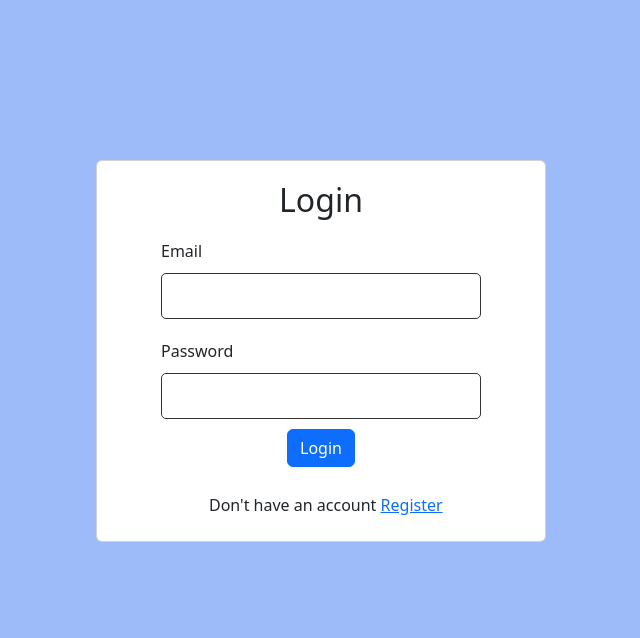
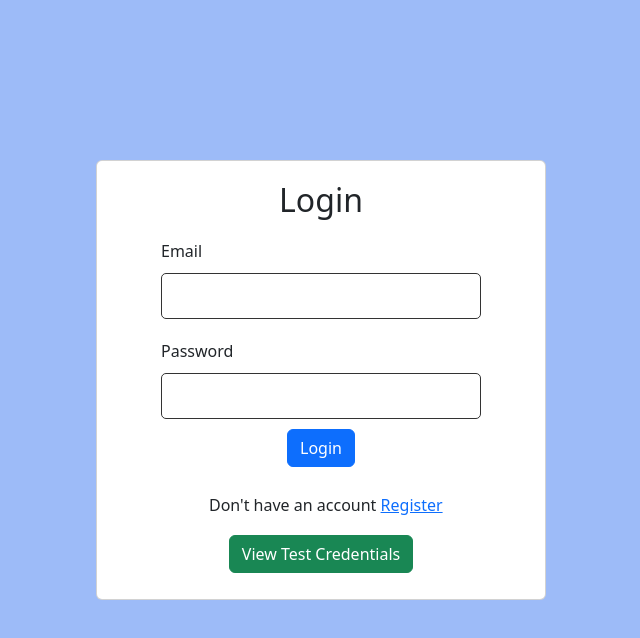
Before and after one commit to prince-arun/React-chat, a React (Create React App) app: page /signIn in a window 1280 px wide. Shown: the top 638 px of the page, without its empty margins (319-959 px from the left). Built offline with nearby package versions, Linux system fonts and the light colour scheme; no server answers.

Commit message:
Demo Credentials Added

```diff
--- a/src/Components/Home/NavBar.js
+++ b/src/Components/Home/NavBar.js
@@ -124,6 +124,9 @@ const NavBar = () => {
               <Modal show={show} onHide={handleClose} className="mx-4">
                 <div className="text-center mt-3">
                   <h2>Register</h2>
+                  <p>
+                    <small>" Test user login below "</small>
+                  </p>
                 </div>
                 <Modal.Body className="mx-5">
                   {/* ------------------------------------- */}
--- a/src/Components/Home/SignIn.js
+++ b/src/Components/Home/SignIn.js
@@ -6,6 +6,8 @@ import Button from "react-bootstrap/Button";
 import Form from "react-bootstrap/Form";
 import { updateDoc, doc } from "firebase/firestore";
 import { useNavigate, Link } from "react-router-dom";
+import OverlayTrigger from "react-bootstrap/OverlayTrigger";
+import Popover from "react-bootstrap/Popover";
 
 const SignIn = () => {
   //---------------------------------------
@@ -49,6 +51,19 @@ const SignIn = () => {
     }
   };
 
+  const popover = (
+    <Popover id="popover-basic">
+      <Popover.Header as="h3">Test Credentials</Popover.Header>
+      <Popover.Body>
+        <p>
+          <strong>EMAIL : </strong>steve@gmail.com
+        </p>
+        <p>
+          <strong>PASSWORD : </strong>Steve@1234
+        </p>
+      </Popover.Body>
+    </Popover>
+  );
   //---------------------------------------------------------
   return (
     <div className="signIn d-flex justify-content-center">
@@ -92,6 +107,15 @@ const SignIn = () => {
                 Don't have an account <Link to="/">Register</Link>
               </Form.Label>
             </div>
+            <div className="btn_container">
+              <OverlayTrigger
+                trigger="click"
+                placement="left"
+                overlay={popover}
+              >
+                <Button variant="success">View Test Credentials</Button>
+              </OverlayTrigger>
+            </div>
           </Card.Body>
         </Card>
       </div>
```
